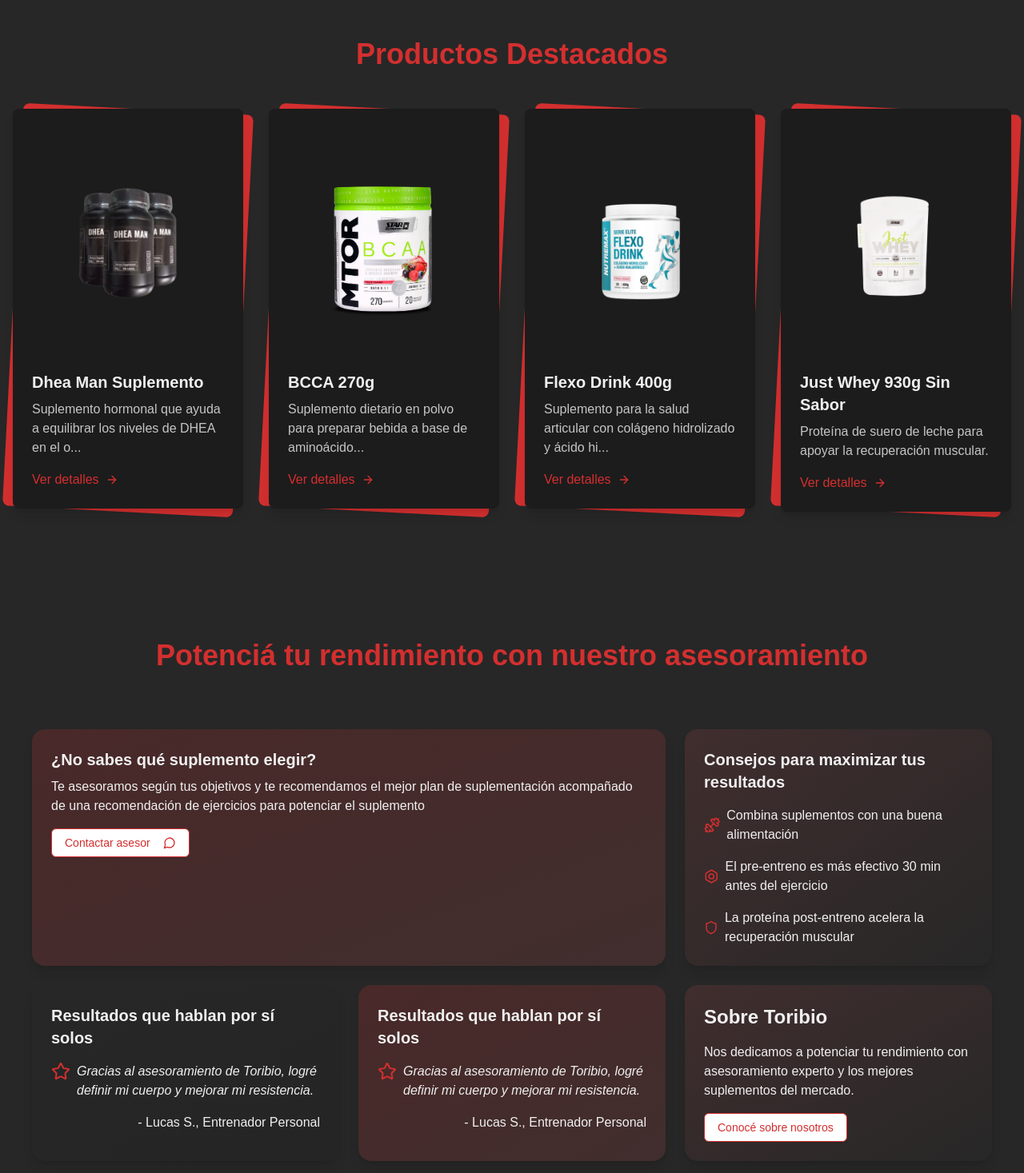
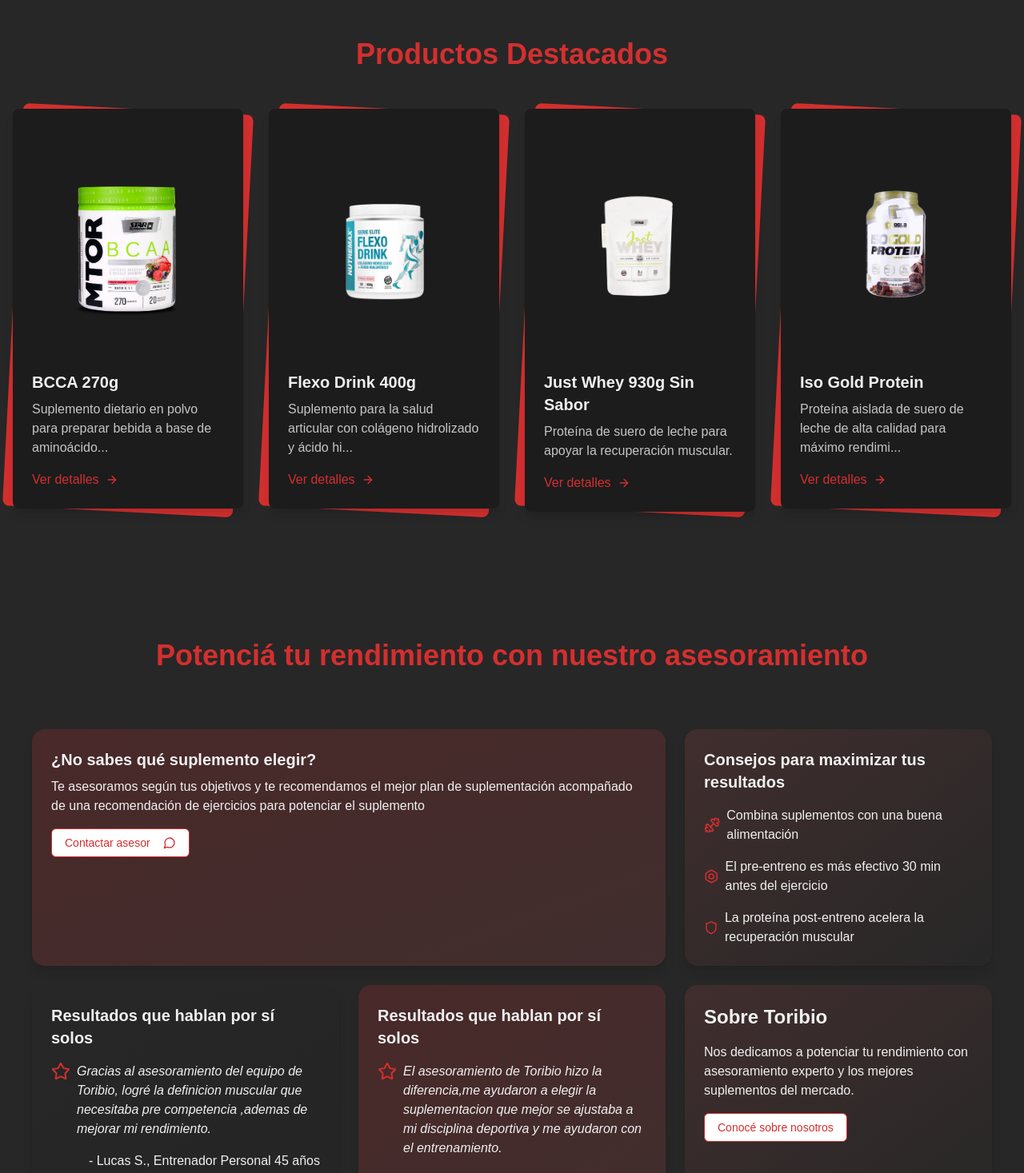
Before and after one commit to skywarddigitalsolutions/pf, a Next.js app: page / in a window 1280 px wide. Shown: the part 1560-3027 px from the top of the page at 80% size. Built offline with nearby package versions, Linux system fonts and the light colour scheme.

Commit message:
Modificaciones del cliente

```diff
--- a/app/components/info.tsx
+++ b/app/components/info.tsx
@@ -57,10 +57,10 @@ export function InfoSection() {
             <div className="flex items-start mb-4">
               <Star className="text-rojoprincipal mr-2 shrink-0" />
               <p className="italic">
-                {"Gracias al asesoramiento de Toribio, logré definir mi cuerpo y mejorar mi resistencia."}
+                {"Gracias al asesoramiento del equipo de Toribio, logré la definicion muscular que necesitaba pre competencia ,ademas de mejorar mi rendimiento."}
               </p>
             </div>
-            <p className="text-right">- Lucas S., Entrenador Personal</p>
+            <p className="text-right">- Lucas S., Entrenador Personal 45 años</p>
           </BentoItem>
 
           {/* Guía rápida sobre suplementos */}
@@ -69,10 +69,10 @@ export function InfoSection() {
             <div className="flex items-start mb-4">
               <Star className="text-rojoprincipal mr-2 shrink-0" />
               <p className="italic">
-                {"Gracias al asesoramiento de Toribio, logré definir mi cuerpo y mejorar mi resistencia."}
+                {"El asesoramiento de Toribio hizo la diferencia,me ayudaron a elegir la suplementacion que mejor se ajustaba a mi disciplina deportiva y me ayudaron con el entrenamiento."}
               </p>
             </div>
-            <p className="text-right">- Lucas S., Entrenador Personal</p>
+            <p className="text-right">- Mariano G, Skater 50 años</p>
           </BentoItem>
 
           <BentoItem gradient="secondary" className="md:col-span-1">
--- a/app/data/products.ts
+++ b/app/data/products.ts
@@ -13,44 +13,6 @@ export interface Product {
 }
 
 export const products: Product[] = [
-  {
-    detail: "dhea-man",
-    name: "Dhea Man Suplemento",
-    description: "Suplemento hormonal que ayuda a equilibrar los niveles de DHEA en el organismo.",
-    imageUrl: "/dheaman1.webp",
-    images: [
-      "/dheaman1.webp",
-    ],
-    category: "Salud",
-    objective: ["Equilibrio hormonal", "Vitalidad"],
-
-    details: [
-      "Ayuda a mantener el equilibrio hormonal",
-      "Favorece la producción natural de testosterona",
-      "Aporta energía y vitalidad",
-      "Contribuye a la salud ósea y muscular",
-      "Mejora el bienestar general",
-    ],
-    modoDeUso: [
-      "Tomar 1 cápsula al día con agua.",
-      "Preferentemente por la mañana con el desayuno.",
-      "Para mejores resultados, mantener un uso constante durante al menos 3 meses.",
-      "No exceder la dosis recomendada.",
-    ],
-    beneficios: [
-      "Equilibra los niveles hormonales naturalmente.",
-      "Aumenta la energía y vitalidad diaria.",
-      "Mejora el rendimiento físico y mental.",
-      "Contribuye a la salud ósea y muscular.",
-      "Favorece el bienestar general del organismo.",
-    ],
-    ingredientes: [
-      "DHEA (Dehidroepiandrosterona) 50mg",
-      "Excipientes: Celulosa microcristalina",
-      "Estearato de magnesio vegetal",
-      "Cápsula vegetal (HPMC)",
-    ],
-  },
   {
     detail: "mtor-bcaa-270g",
     name: "BCCA 270g",
```
